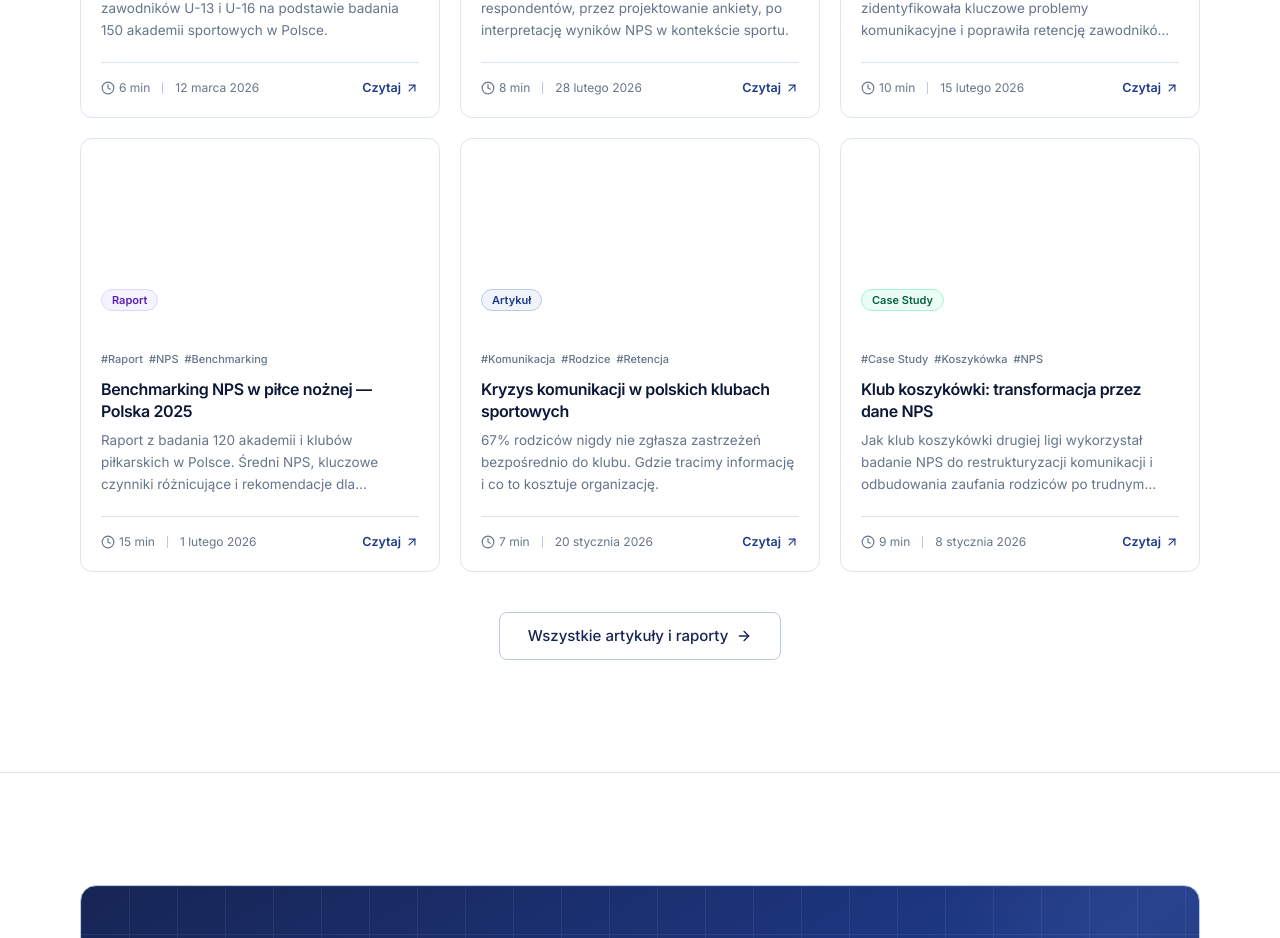
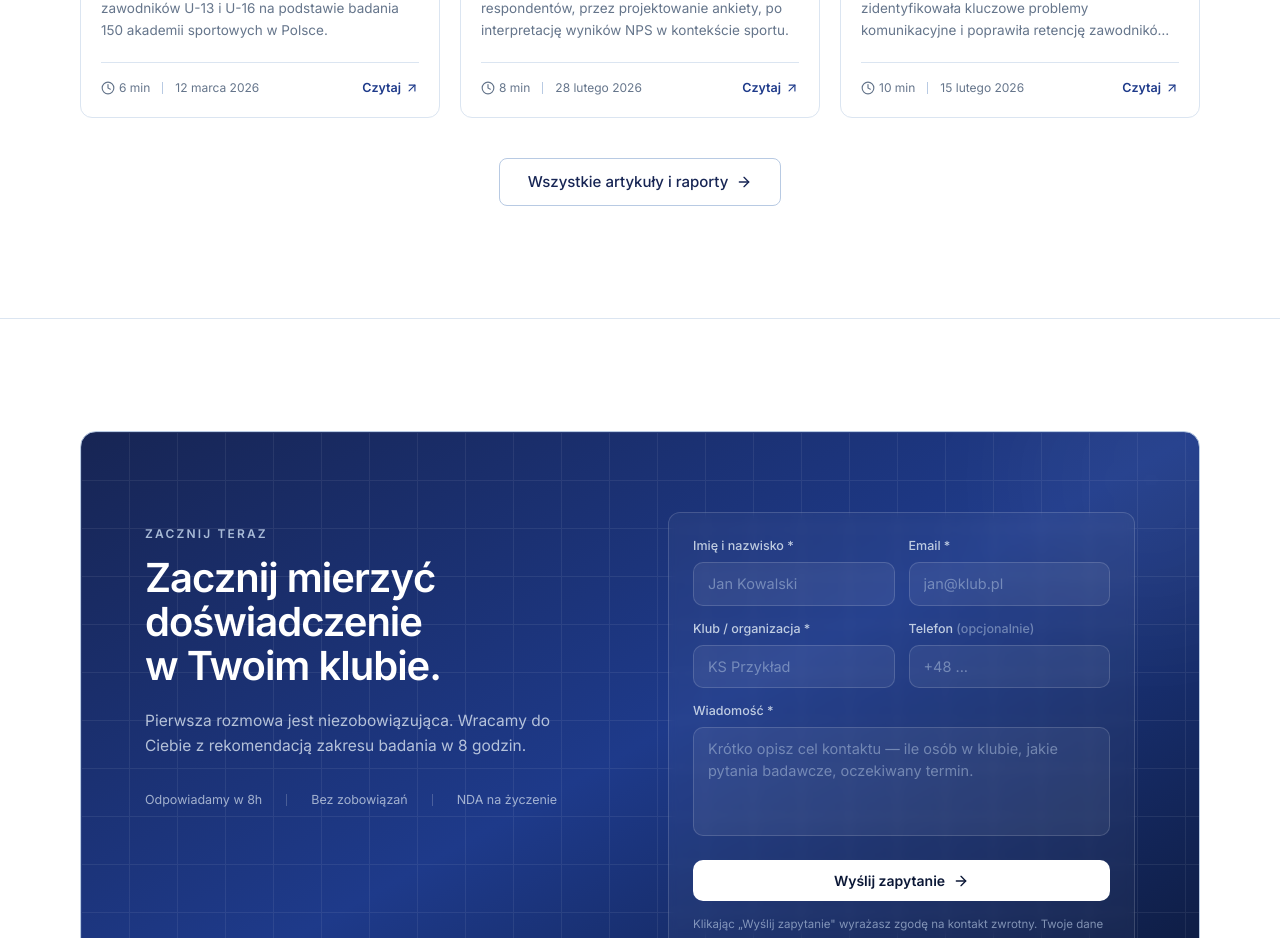
Before and after one commit to Kylog1/SportProSpace, a Next.js app: page / in a window 1280 px wide. Shown: the part 5340-6278 px from the top of the page. Built offline with nearby package versions, Linux system fonts and the light colour scheme.

Commit message:
Show only 3 articles on homepage, all on /artykuly

```diff
--- a/components/sections/Articles.tsx
+++ b/components/sections/Articles.tsx
@@ -13,7 +13,7 @@ const CATEGORIES = [
 ] as const;
 
 export function Articles() {
-  const featured = getFeaturedArticles(6);
+  const featured = getFeaturedArticles(3);
 
   return (
     <section id="articles" className="border-b border-navy-100 bg-white">
```
